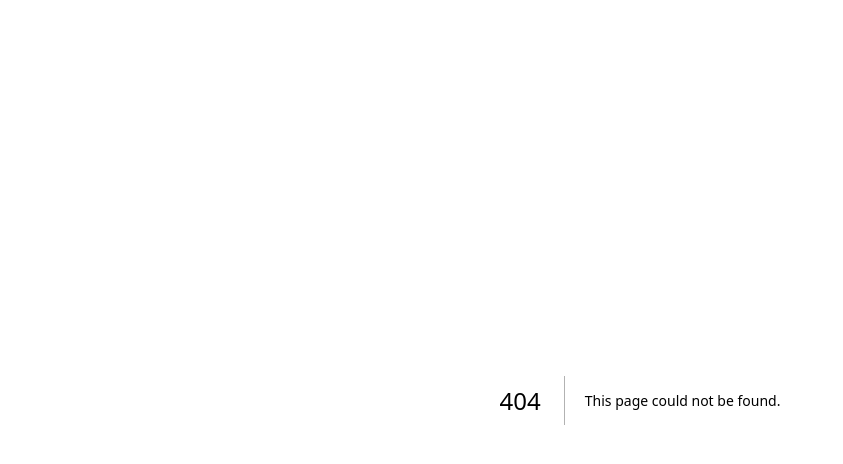
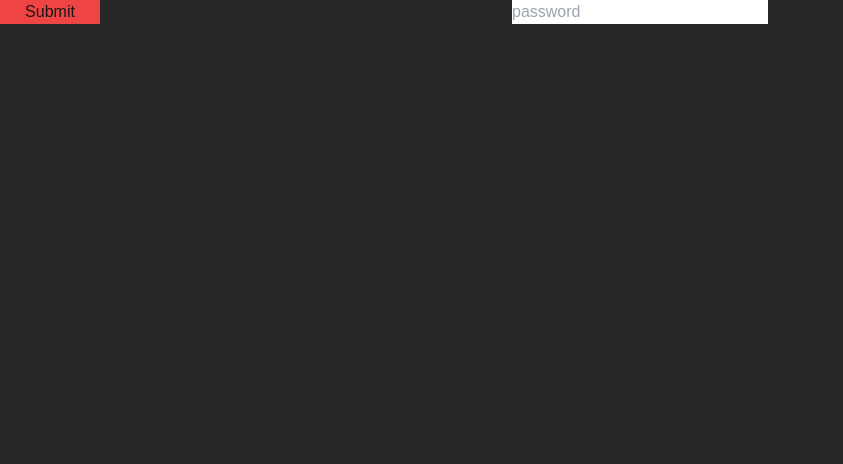
Before and after one commit to Sachin716/Fighters-Game, a Next.js app: page /Auth in a window 1280 px wide. Before the commit this address had no page. Shown: the top 464 px of the page, without its empty margins (0-843 px from the left). Built offline with nearby package versions, Linux system fonts and the light colour scheme.

Commit message:
fixed the issue regarding the no response from api on fetch call on login system

```diff
--- /dev/null
+++ b/app/Auth/page.jsx
@@ -0,0 +1,50 @@
+'use client';
+
+import React, { useReducer, useRef, useState } from "react";
+
+
+
+const LoginPage = () => {
+
+    const uname = useRef("")
+    const pass = useRef("")
+    const [isLoading, setLoading] = useState(false)
+
+
+
+    async function handleLogin(event) {
+        event.preventDefault();
+        setLoading(true)
+        var reques = await fetch('http://192.168.1.198:2000/login/auth', { method: 'POST', headers: { 'Accept': '*/*', 'Content-type': 'application/json' }, body: JSON.stringify({ username: uname.current.value, password: pass.current.value }) })
+        const jsd = await reques.json()
+        if (jsd.status == 403) {
+            uname.current.value = ""
+            pass.current.value = ""
+            alert("Invalid Credentials")
+        }
+        else {
+            localStorage.setItem("token", jsd.token)
+        }
+        console.log(jsd)
+        setLoading(false)
+    }
+
+    return (
+        <div className="w-screen h-screen bg-zinc-800 ">
+            <div className="m-auto">
+                <form >
+                    <input type="text" placeholder="username" className="absolute w-[20%] left-[40%] t-[100px]" ref={uname} />
+                    <input type="password" className="absolute w-[20%] left-[40%] t-[200px]" placeholder="password" ref={pass} />
+                    {
+                        isLoading && (<input type="submit" className="w-[100px] bg-red-500 cursor-not-allowed" onClick={(event) => { handleLogin(event) }} />)
+                    }
+                    {
+                        !isLoading && (<input type="submit" className="w-[100px] bg-red-500" onClick={(event) => { handleLogin(event) }} />)
+                    }
+                </form>
+            </div>
+        </div>
+    )
+}
+
+export default LoginPage
--- a/app/layout.tsx
+++ b/app/layout.tsx
@@ -13,7 +13,7 @@ const geistMono = Geist_Mono({
 });
 
 export const metadata: Metadata = {
-  title: "Bharuwa Fighter 97",
+  title: "Unknown",
   description: "Generated by create next app",
 };
 
```
Also changed, not shown: app/Auth/signup/page.jsx (added).
